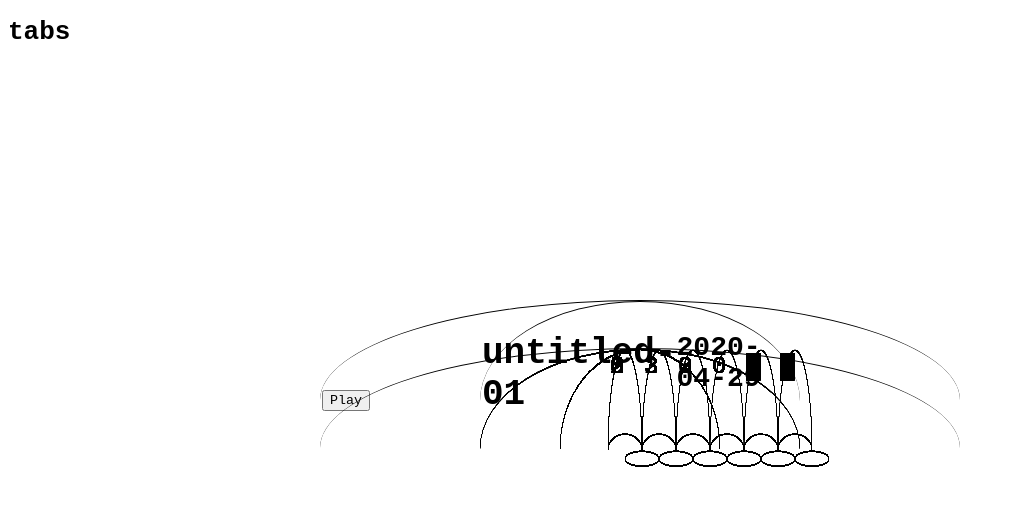
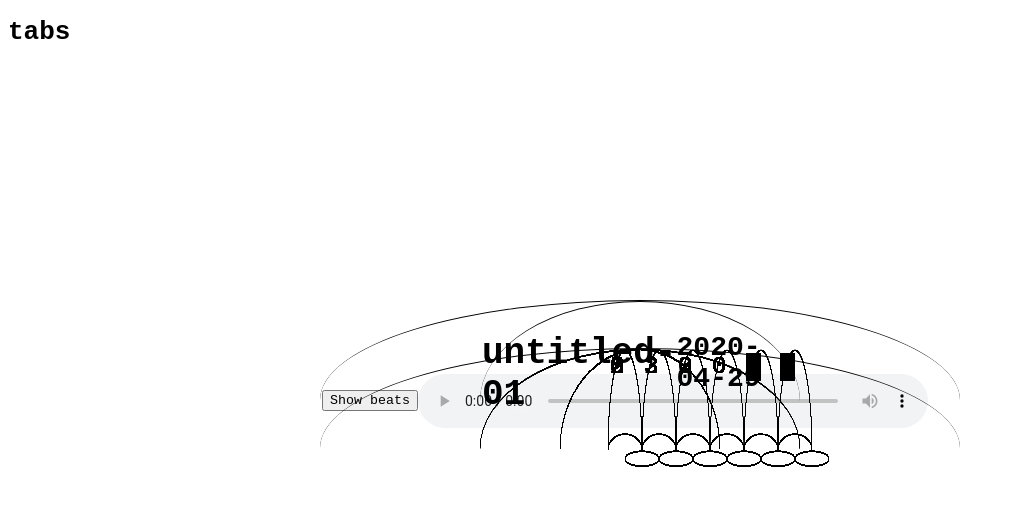
Before and after one commit to turbomaze/guitar-tabs, a Next.js app: page / in a window 1280 px wide. Shown: the top 506 px of the page, without its empty margins (0-1013 px from the left). Built offline with nearby package versions, Linux system fonts and the light colour scheme.

Commit message:
Use html5 audio for all controls.

```diff
--- a/components/tabUi.js
+++ b/components/tabUi.js
@@ -1,26 +1,25 @@
 import React, { useEffect, useState, useRef } from 'react';
 import { enums } from '../util';
 
-const debug = true;
 const debugCss = false;
 
 // experimentally determined magic numbers
-const audioOffsetSeconds = 25.0; // TODO remove this; it's specific to 1 file
+const audioOffsetSeconds = 5.1; // TODO remove this; it's specific to 1 file
 
 export const TabUi = ({ title, date, audioFile, tab }) => {
   const [tickIndex, setTickIndex] = useState(0);
   const [tickAdvancer, setTickAdvancer] = useState(null);
-  const [audioStartTime, setAudioStartTime] = useState(0);
-  const [isAudioPlaying, setIsAudioPlaying] = useState(false);
-  const [audioVersion, setAudioVersion] = useState(Math.random());
+  const [isShowingBeats, setIsShowingBeats] = useState(false);
   const audio = useRef(null);
 
-  const bars = tab.asBars();
-  const totalTicks = bars.length > 0 ? (bars.length * bars[0].length) : 0;
-  const ticksPerMinute = tab.ticksPerBeat * tab.bpm;
-  const msPerTick = 60000 / ticksPerMinute;
-  const msPerSample  = Math.min(100, msPerTick / 4); // nyquist: sample rate must be at least 2x freq
-  const totalDelayPerTickMs = msPerSample;
+  useEffect(() => {
+    setTimeout(() => {
+      setTickAdvancer(oldTickAdvancer => {
+        clearInterval(oldTickAdvancer);
+        return advanceTicks();
+      });
+    }, 100);
+  }, []);
 
   const advanceTicks = () => {
     const integerDelay = Math.floor(totalDelayPerTickMs);
@@ -34,7 +33,6 @@ export const TabUi = ({ title, date, audioFile, tab }) => {
       const currentTimeOffsetSeconds = currentTimeSeconds - audioOffsetSeconds;
       const nextTick = Math.floor((1000 * currentTimeOffsetSeconds) / msPerTick);
       if (nextTick > totalTicks) {
-        setAudioVersion(Math.random());
         setTickIndex(0);
       } else {
         setTickIndex(nextTick);
@@ -42,31 +40,23 @@ export const TabUi = ({ title, date, audioFile, tab }) => {
     }, totalIntegerDelay);
   };
 
-  const play = () => {
-    setAudioStartTime(audioOffsetSeconds);
-    setIsAudioPlaying(true);
-    setAudioVersion(Math.random());
 
-    setTimeout(() => {
-      setTickIndex(0);
-      setTickAdvancer(oldTickAdvancer => {
-        clearInterval(oldTickAdvancer);
-        return advanceTicks();
-      });
-    }, 100);
-  };
+  const bars = tab.asBars();
+  const totalTicks = bars.length > 0 ? (bars.length * bars[0].length) : 0;
+  const ticksPerMinute = tab.ticksPerBeat * tab.bpm;
+  const msPerTick = 60000 / ticksPerMinute;
+  const msPerSample  = Math.min(100, msPerTick / 4); // nyquist: sample rate must be at least 2x freq
+  const totalDelayPerTickMs = msPerSample;
 
   return (
     <>
       <TabHeader
         title={title}
         date={date}
-        play={play}
+        isShowingBeats={isShowingBeats}
+        toggleIsShowingBeats={() => setIsShowingBeats(oldValue => !oldValue)}
         audio={audio}
         audioFile={audioFile}
-        audioStartTime={audioStartTime}
-        isAudioPlaying={isAudioPlaying}
-        version={audioVersion}
       />
 
       <div style={{ display: 'flex', flexWrap: 'wrap', marginTop: '48px' }}>
@@ -78,6 +68,7 @@ export const TabUi = ({ title, date, audioFile, tab }) => {
               key={barIndex}
               firstTickIndex={firstTickIndex}
               activeTickIndex={tickIndex}
+              isShowingBeats={isShowingBeats}
               bar={bar}
             />
           );
@@ -90,13 +81,12 @@ export const TabUi = ({ title, date, audioFile, tab }) => {
 const TabHeader = React.memo(({
   title,
   date,
-  play,
+  isShowingBeats,
+  toggleIsShowingBeats,
   audio,
   audioFile,
-  audioStartTime,
-  isAudioPlaying,
-  version,
 }) => {
+  const isShowingBeatsLabel = isShowingBeats ? 'Hide beats' : 'Show beats';
   return (
     <div style={{ display: 'flex', alignItems: 'center' }}>
       <div style={{ flex: 1 }}>
@@ -104,8 +94,20 @@ const TabHeader = React.memo(({
         <h3>{date}</h3>
       </div>
 
-      <button onClick={play}>
-        Play
+      <Button label={isShowingBeatsLabel} onClick={toggleIsShowingBeats} />
+
+      <ReactAudio
+        audio={audio}
+        audioFile={audioFile}
+      />
+    </div>
+  );
+});
+
+const Button = React.memo(({ label, onClick }) => {
+  return (
+    <button onClick={onClick}>
+      {label}
       <style jsx>{`
         cursor: pointer;
         font-size: 18px;
@@ -115,43 +117,30 @@ const TabHeader = React.memo(({
         border: 1px solid #888;
         border-radius: 2px;
         padding: 8px 32px;
+        margin-right: 32px;
         transition: 0.2s;
         :hover {
           background: #eee;
         }
       `}</style>
     </button>
-
-      <ReactAudio
-        audio={audio}
-        audioFile={audioFile}
-        startTime={audioStartTime}
-        isPlaying={isAudioPlaying}
-        version={version}
-      />
-    </div>
   );
 });
 
-const ReactAudio = React.memo(({ audio, audioFile, startTime, isPlaying, version }) => {
+const ReactAudio = React.memo(({ audio, audioFile }) => {
   useEffect(() => {
-    audio.current.currentTime = startTime;
     audio.current.playbackRate = 1;
-
-    if (isPlaying) {
-      audio.current.play();
-    }
-  }, [startTime, isPlaying, version]);
+  }, []);
 
   return (
-    <audio style={{ flex: 2 }} ref={audio}>
+    <audio style={{ flex: 2 }} ref={audio} controls loop>
       <source src={audioFile} type="audio/wav" />
       Your browser does not support the audio element.
     </audio>
   );
 });
 
-const BarUi = React.memo(({ bar, firstTickIndex, activeTickIndex }) => {
+const BarUi = React.memo(({ bar, firstTickIndex, activeTickIndex, isShowingBeats }) => {
   const maxTicksPerLine = 40;
   const maxBarsPerLine = Math.floor(maxTicksPerLine / bar.length);
   const percentPerBar = (100 / maxBarsPerLine).toFixed(2);
@@ -167,6 +156,7 @@ const BarUi = React.memo(({ bar, firstTickIndex, activeTickIndex }) => {
             key={relativeTickIndex}
             isActive={isActive}
             isOffBeat={isOffBeat}
+            isShowingBeats={isShowingBeats}
             tick={tick}
           />
         );
@@ -193,9 +183,9 @@ const BarUi = React.memo(({ bar, firstTickIndex, activeTickIndex }) => {
   );
 });
 
-const Tick = React.memo(({ tick, isActive, isOffBeat }) => {
+const Tick = React.memo(({ tick, isActive, isOffBeat, isShowingBeats }) => {
   let activeColor = isOffBeat ? 'rgb(255, 255, 200)' : 'yellow';
-  if (debug && !isOffBeat) {
+  if (isShowingBeats && !isOffBeat) {
     activeColor = isActive ? activeColor : '#efefef';
     isActive = true;
   }
--- a/tabs/untitled-01.js
+++ b/tabs/untitled-01.js
@@ -1,7 +1,7 @@
 import { Tab, Chord, Note, enums } from '../util';
 
 function main() {
-  const tab = Tab.fromBpm(120 - 0, 5);
+  const tab = Tab.fromBpm(120, 5);
 
   const abacPattern = (f, g, h) => {
     f(tab);
```
Lines whose indentation alone changed are shown as unchanged.
